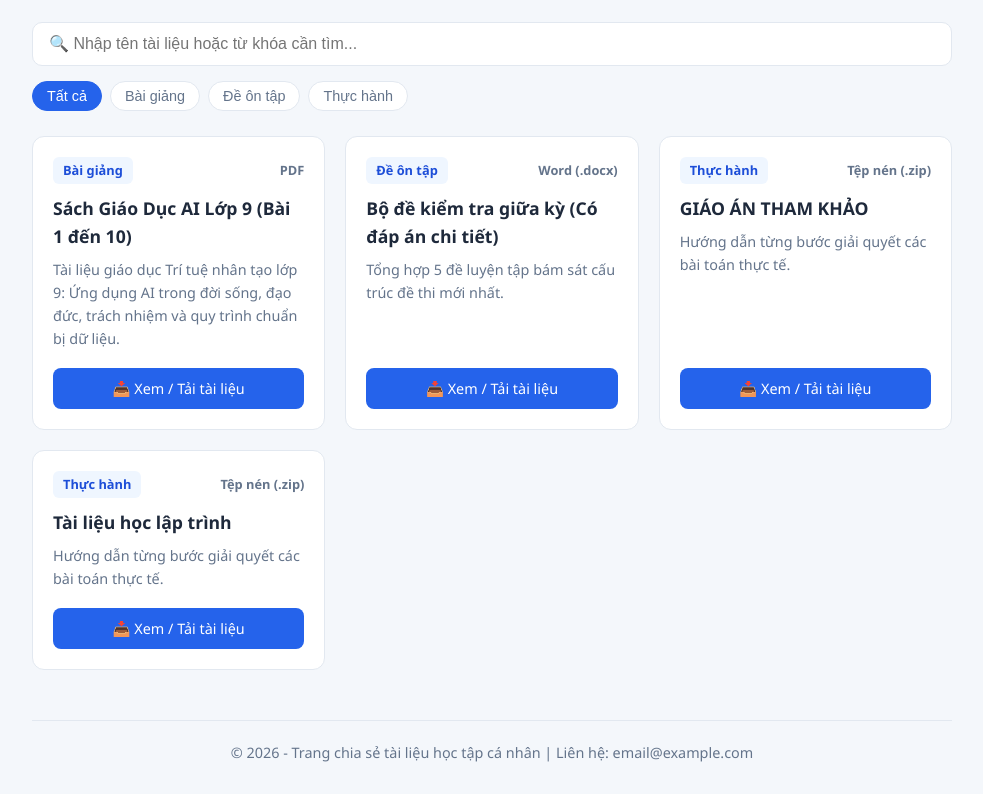
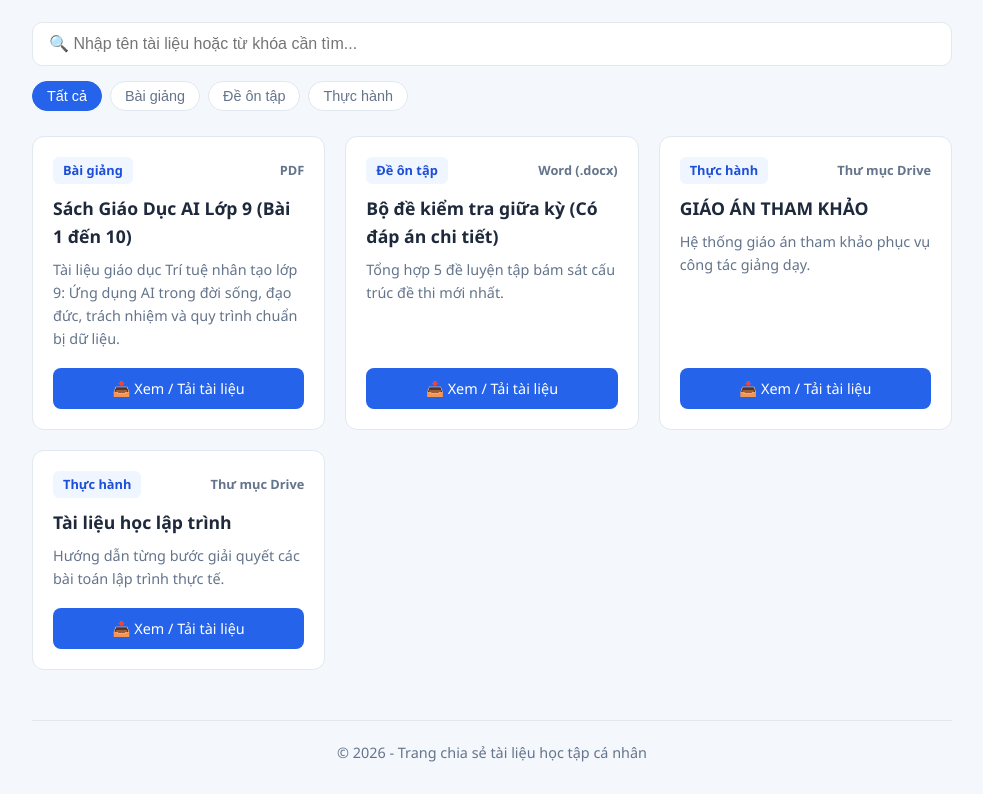
Before and after one commit to thiphuoclanhdata-svg/mrlanh, a plain HTML site: page index.html in a window 1280 px wide. Shown: the part 134-928 px from the top of the page, without its empty margins (148-1131 px from the left). Drawn offline with Linux system fonts and the light colour scheme.

Commit message:
Add files via upload

```diff
--- a/index.html
+++ b/index.html
@@ -44,7 +44,6 @@
       padding: 30px 20px;
     }
 
-    /* Header */
     header {
       display: flex;
       justify-content: space-between;
@@ -70,7 +69,6 @@
     }
     .theme-btn:hover { border-color: var(--primary); }
 
-    /* Thanh tìm kiếm và bộ lọc */
     .controls {
       display: flex;
       flex-direction: column;
@@ -111,7 +109,6 @@
       border-color: var(--primary);
     }
 
-    /* Danh sách tài liệu */
     .grid {
       display: grid;
       grid-template-columns: repeat(auto-fill, minmax(280px, 1fr));
@@ -209,16 +206,13 @@
     <div class="grid" id="docGrid"></div>
 
     <footer>
-      <p>© 2026 - Trang chia sẻ tài liệu học tập cá nhân | Liên hệ: email@example.com</p>
+      <p>© 2026 - Trang chia sẻ tài liệu học tập cá nhân</p>
     </footer>
   </div>
 
   <script>
-    // ==========================================
-    // DANH SÁCH TÀI LIỆU (Bạn chỉnh sửa tại đây)
-    // ==========================================
     const documents = [
-     {
+      {
         title: "Sách Giáo Dục AI Lớp 9 (Bài 1 đến 10)",
         category: "Bài giảng",
         type: "PDF",
@@ -235,15 +229,15 @@
       {
         title: "GIÁO ÁN THAM KHẢO",
         category: "Thực hành",
-        type: "Tệp nén (.zip)",
-        desc: "Hướng dẫn từng bước giải quyết các bài toán thực tế.",
+        type: "Thư mục Drive",
+        desc: "Hệ thống giáo án tham khảo phục vụ công tác giảng dạy.",
         link: "https://drive.google.com/drive/folders/1fTKNWKGFxIJU52Zd4tcwDOh72PiGMfDY?usp=sharing"
       },
       {
         title: "Tài liệu học lập trình",
         category: "Thực hành",
-        type: "Tệp nén (.zip)",
-        desc: "Hướng dẫn từng bước giải quyết các bài toán thực tế.",
+        type: "Thư mục Drive",
+        desc: "Hướng dẫn từng bước giải quyết các bài toán lập trình thực tế.",
         link: "https://drive.google.com/drive/folders/1fTKNWKGFxIJU52Zd4tcwDOh72PiGMfDY?usp=sharing"
       }
     ];
@@ -296,8 +290,8 @@
       btn.textContent = document.body.classList.contains('dark-mode') ? "☀️ Chế độ sáng" : "🌙 Chế độ tối";
     }
 
-    // Hiển thị danh sách khi mới mở trang
     renderDocs();
   </script>
+
 </body>
 </html>
```
